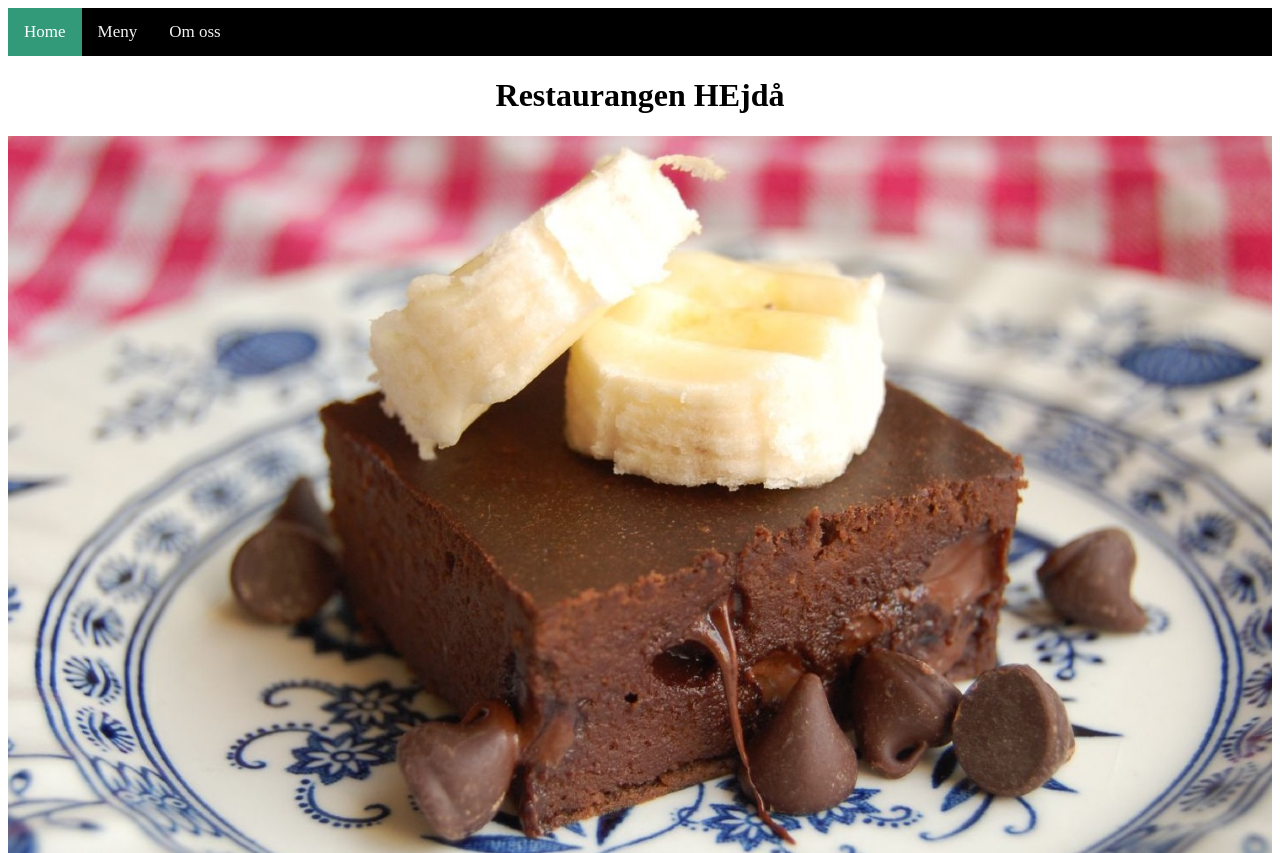
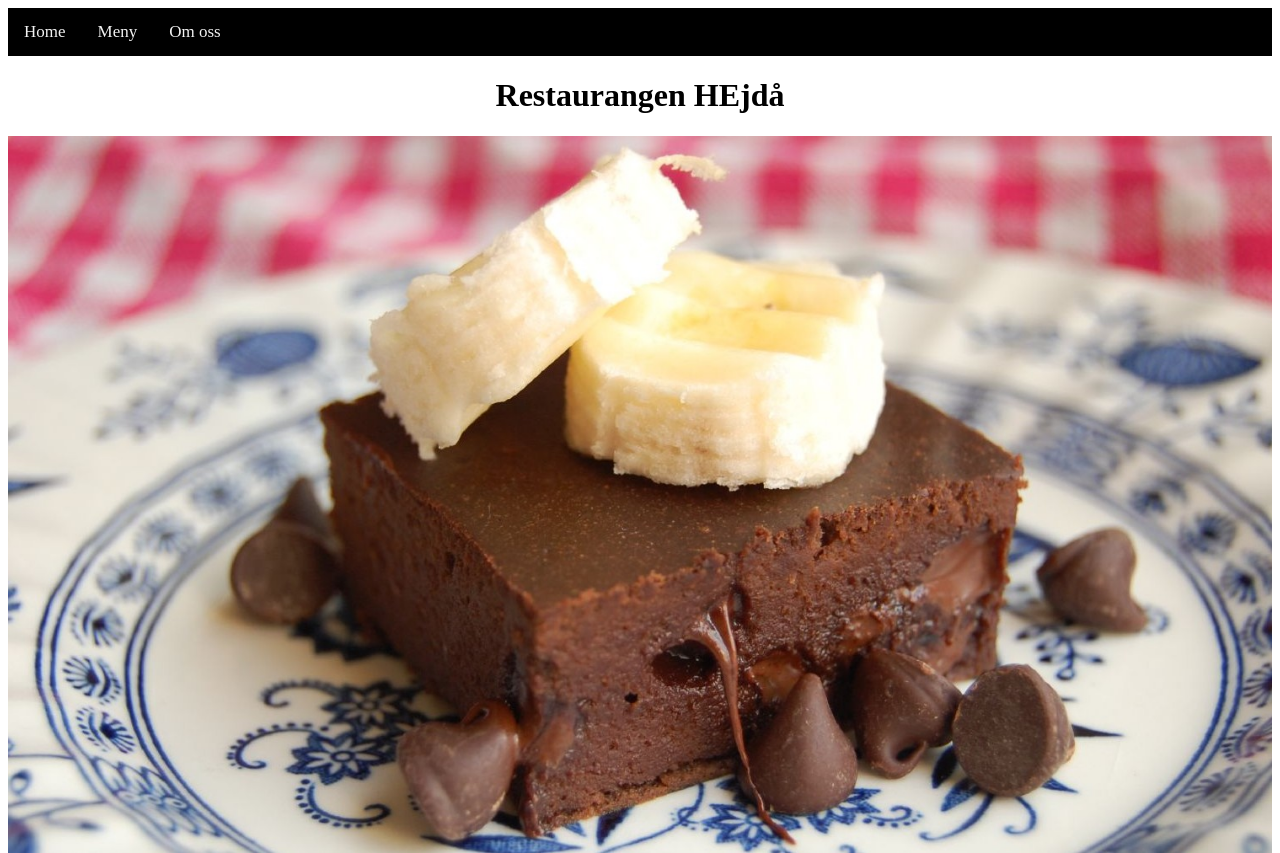
Before and after one commit to MarkusSandberg/Restaurangen-Projekt, a plain HTML site: page index.html in a window 1280 px wide. Shown: the top 853 px of the page. Drawn offline with Linux system fonts and the light colour scheme.

Commit message:
Optimering 2

```diff
--- a/css/style.css
+++ b/css/style.css
@@ -95,7 +95,6 @@
   width: 100%;
   height: 100%;
   backface-visibility: hidden;
-  -webkit-backface-visibility: hidden;
 
 }
 
--- a/index.html
+++ b/index.html
@@ -12,7 +12,7 @@
     <!--Nedan är menyn för sidan-->
     <div class="container-startsida">
     <div class="topnav" id="myTopnav">
-      <a href="#home" class="active">Home</a>
+      <a>Home</a>
       <a href="meny.html">Meny</a>
       <a href="#about">Om oss</a>
       <a href="javascript:void(0);" class="icon" onclick="myFunction()">
```
